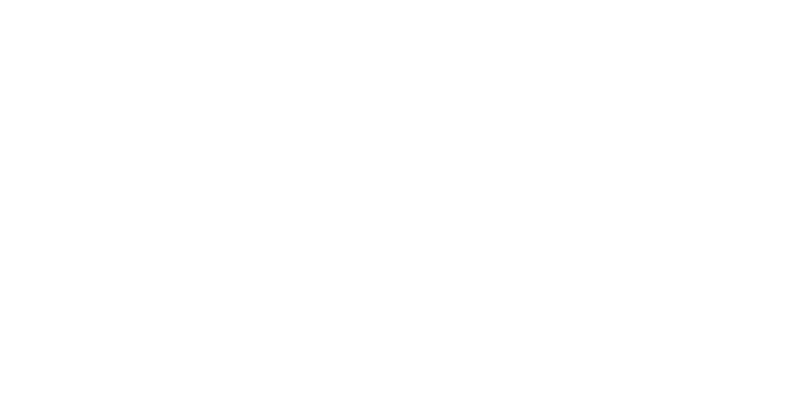
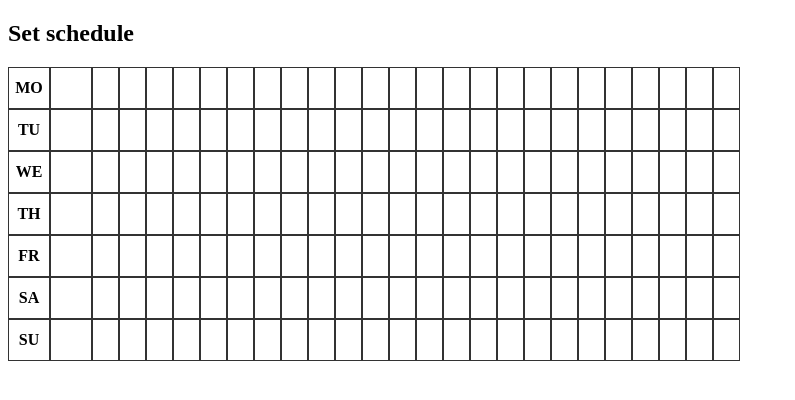
Before and after one commit to PaBLyS/K-3soft, a Vue app: page / in a window 1280 px wide. Shown: the top 400 px of the page, without its empty margins (0-795 px from the left). Built offline with nearby package versions, Linux system fonts and the light colour scheme.

Commit message:
create calendar HTML/CSS

```diff
--- /dev/null
+++ b/src/components/calendar.vue
@@ -0,0 +1,33 @@
+<template>
+  <div>
+    <day v-for="(value, label, index) in data" :label="label" :key="label+index" />
+  </div>
+</template>
+
+<script>
+import day from "./day";
+
+export default {
+  name: "calendar",
+  components: { day },
+  data() {
+    return {
+      data: {
+        mo: [{ bt: 240, et: 779 }],
+        tu: [],
+        we: [],
+        th: [
+          { bt: 240, et: 779 },
+          { bt: 1140, et: 1319 }
+        ],
+        fr: [{ bt: 660, et: 1019 }],
+        sa: [{ bt: 0, et: 1439 }],
+        su: []
+      }
+    };
+  }
+};
+</script>
+
+<style>
+</style>
--- /dev/null
+++ b/src/components/day.vue
@@ -0,0 +1,98 @@
+<template>
+  <div class="day" @mouseup="cursor = false" @mouseleave="cursor = false">
+    <div class="day-block day-label">{{label}}</div>
+    <div class="day-block day-all"></div>
+    <div
+      v-for="(item, index) in status"
+      :class="{'day-block': true, 'day-hour': true, 'entered': item}"
+      :key="index"
+      @mouseover="editStatus(index)"
+      @mousedown.prevent="editStatus(index, true)"
+    ></div>
+  </div>
+</template>
+
+<script>
+export default {
+  name: "day",
+  props: {
+    label: String
+  },
+  data() {
+    return {
+      cursor: false,
+      status: [
+        false,
+        false,
+        false,
+        false,
+        false,
+        false,
+        false,
+        false,
+        false,
+        false,
+        false,
+        false,
+        false,
+        false,
+        false,
+        false,
+        false,
+        false,
+        false,
+        false,
+        false,
+        false,
+        false,
+        false
+      ]
+    };
+  },
+  methods: {
+    editStatus(index, edit) {
+      const { status } = this;
+      if (edit) this.cursor = true;
+      if (!this.cursor) return;
+      this.$set(status, index, !status[index]);
+    }
+  }
+};
+</script>
+
+<style lang="scss">
+.day {
+  display: flex;
+
+  &-block {
+    width: 25px;
+    height: 40px;
+    border: 1px solid #333;
+  }
+
+  &-label {
+    width: 40px;
+    text-transform: uppercase;
+    display: flex;
+    align-items: center;
+    justify-content: center;
+    font-weight: bold;
+  }
+
+  &-all {
+    width: 40px;
+  }
+
+  &-hour {
+    background-color: #ffffff;
+
+    &:hover {
+      background-color: #aaaaaa;
+    }
+
+    &.entered {
+      background-color: #777777;
+    }
+  }
+}
+</style>
--- a/src/views/Home.vue
+++ b/src/views/Home.vue
@@ -1,15 +1,18 @@
 <template>
   <div class="home">
-
+    <h2>Set schedule</h2>
+    <calendar />
   </div>
 </template>
 
 <script>
+import calendar from "../components/calendar";
+
 export default {
-  name: 'home'
-}
+  name: "home",
+  components: { calendar }
+};
 </script>
 
 <style lang="scss">
-
 </style>
```
